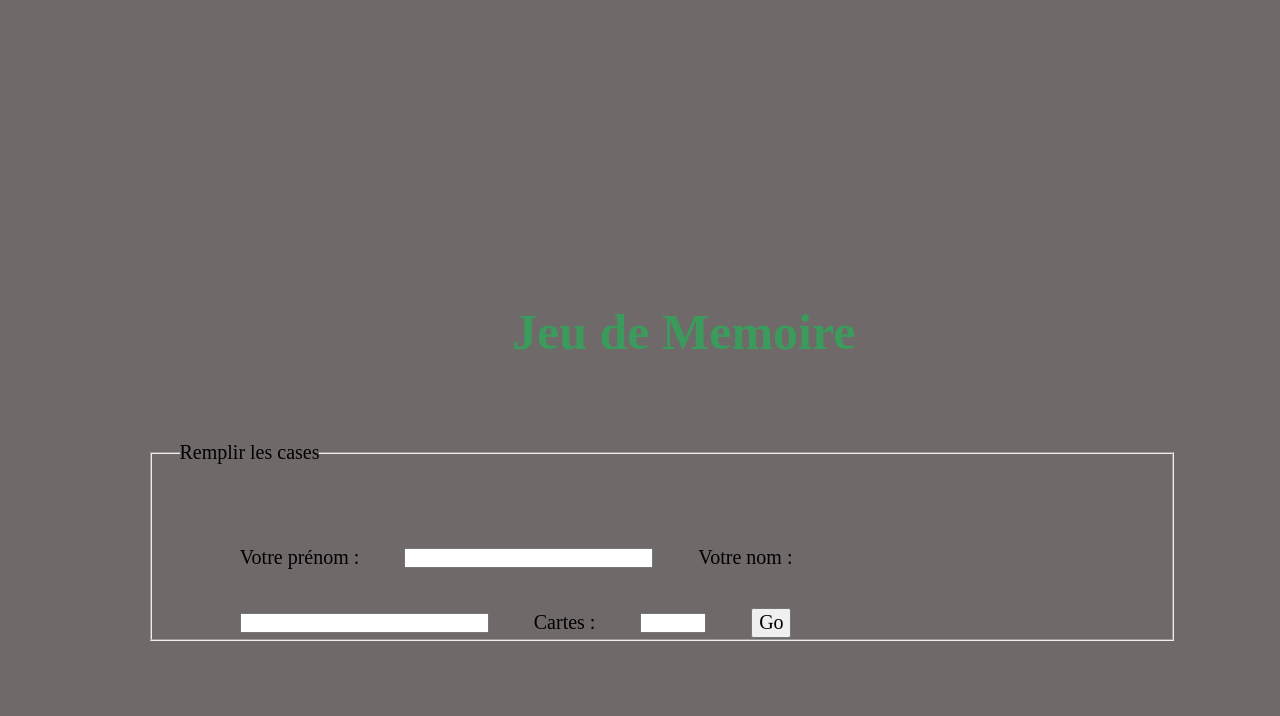
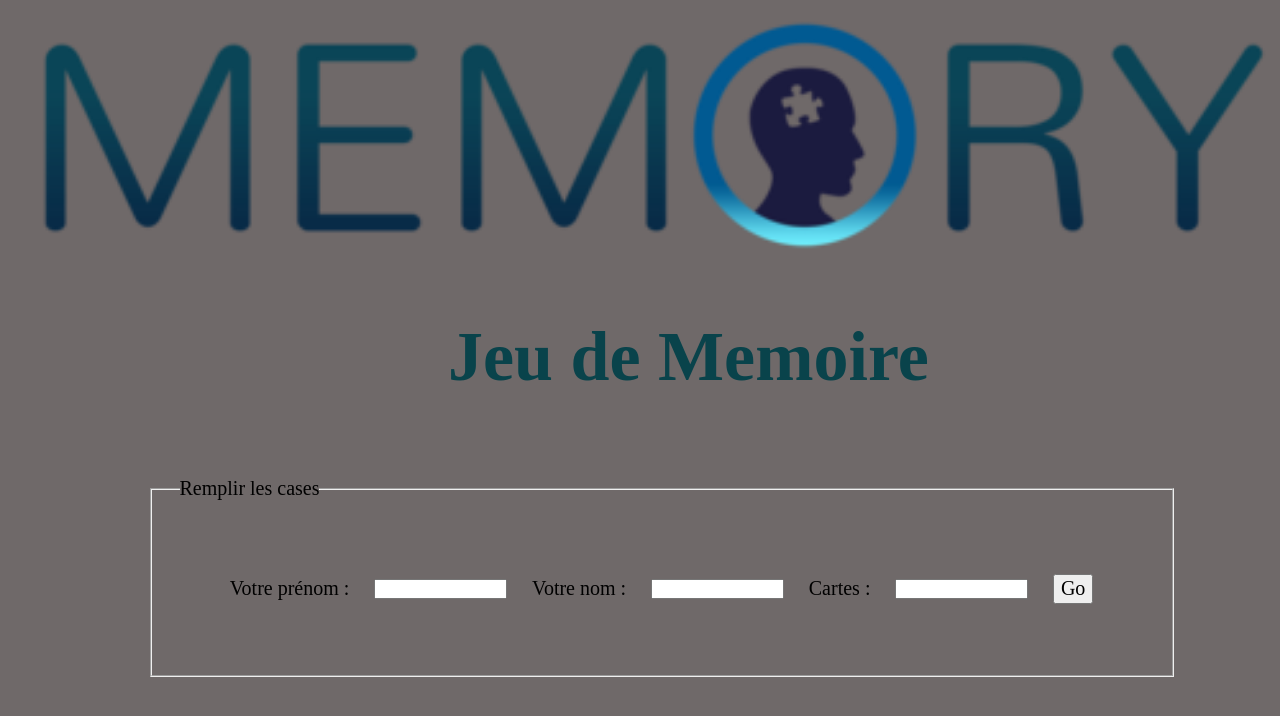
Before and after one commit to GreygorySmirnov/TP_3_principles_programmation, a plain HTML site: page index.html in a window 1280 px wide. Drawn offline with Linux system fonts and the light colour scheme.

Commit message:
amelioration page formulaire

```diff
--- a/css/styles.css
+++ b/css/styles.css
@@ -16,7 +16,7 @@ body{
 
 
 header {
-    background-image: url(images/Memory-logo.webp);
+    background-image: url(../images/Memory-logo.webp);
     background-position: center;
     background-repeat: no-repeat;
     background-size: cover;
@@ -26,12 +26,11 @@ header {
 }
 
 h1{
-    margin-left: 40%;
-    font-size: 50px;
+    margin-left: 35%;
+    font-size: 70px;
 
 
-    color: rgb(60, 154, 93);
-
+    color: rgb(9, 67, 75);
 
 }
 
@@ -45,15 +44,16 @@ body {
     padding: 10px;
     font-size: 20px;
 }
+
 .container label,input {
-    margin: 20px;
+	width: 15%;
+    margin: 10px;
     height: 20px;
 }
 legend {
+
   margin-left: 20px;
   font-size: 20px;
-
-
 }
 
 input[type="submit"]{
```
